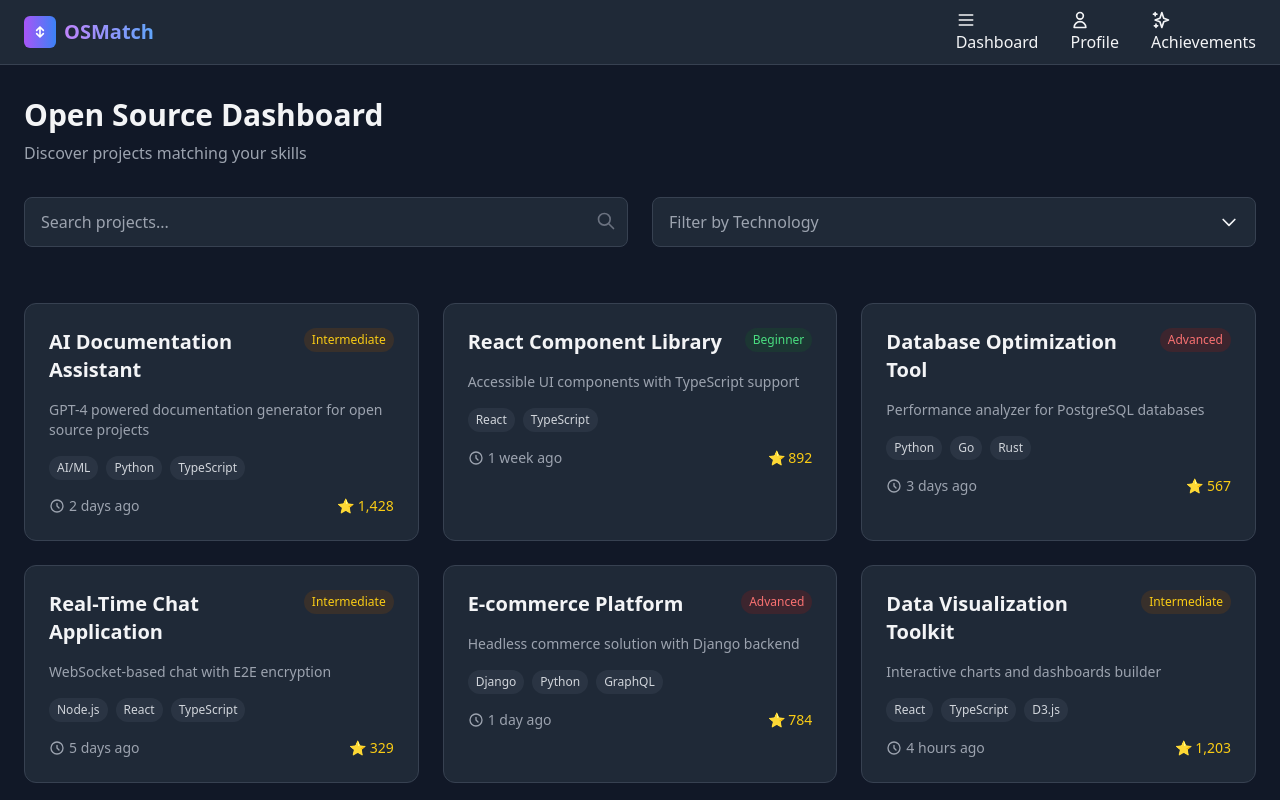
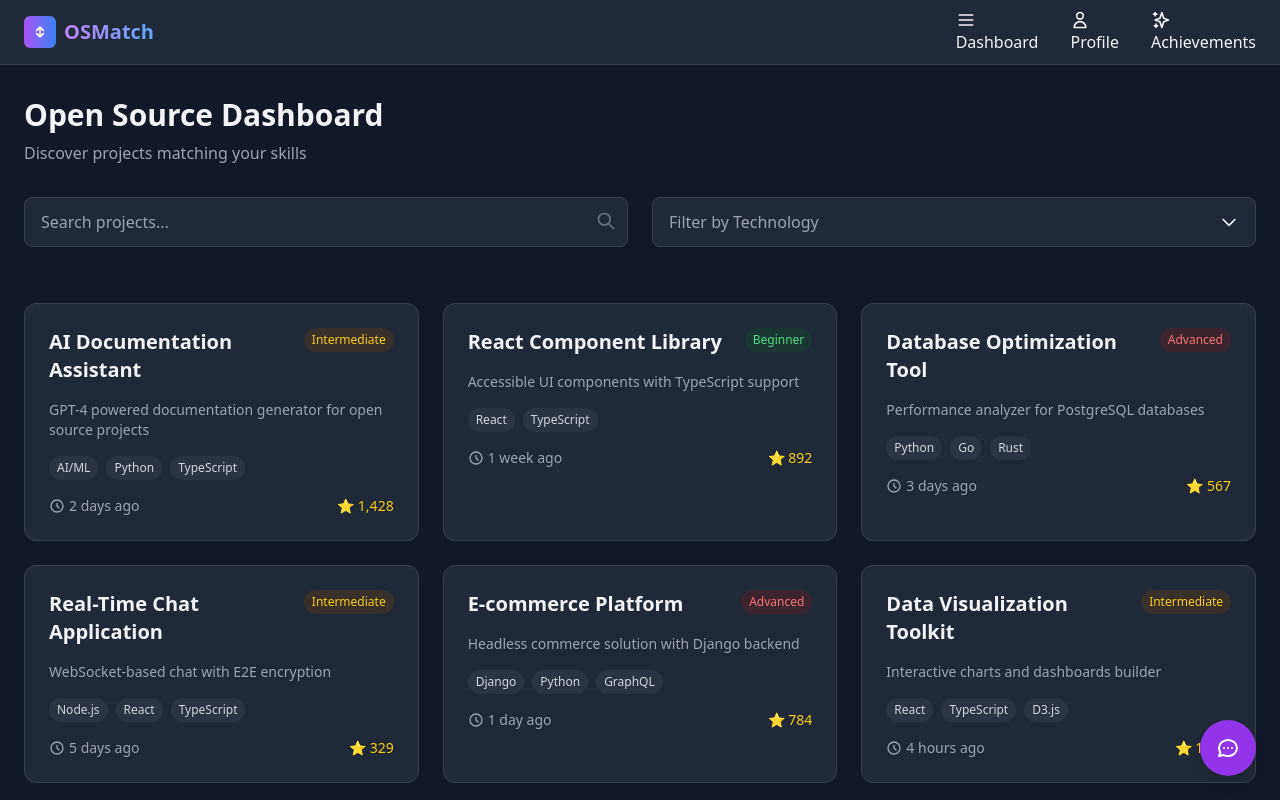
Before and after one commit to Kedar-1118/ILLUMINATI-SGU-HACKATHON, a React (Create React App) app in the folder client/: page / in a window 1280 px wide. Shown: the top 800 px of the page. Built offline with nearby package versions, Linux system fonts and the light colour scheme.

Commit message:
Update Dashboard.jsx with chatbot feature

```diff
--- a/client/src/Pages/Dashboard.jsx
+++ b/client/src/Pages/Dashboard.jsx
@@ -1,6 +1,7 @@
 import React, { useState, useEffect } from 'react';
 import Navbar from '../components/Navbar';
 import ProjectCard from '../components/ProjectCard';
+import ChatbotPopup from '../components/ChatbotPopup'; // Import the new chatbot component
 
 const Dashboard = () => {
   const [selectedTech, setSelectedTech] = useState([]);
@@ -132,7 +133,7 @@ const Dashboard = () => {
     }
   ];
 
-  // Filter logic remains the same
+  // Filter logic
   const toggleTech = (tech) => {
     setSelectedTech(prev =>
       prev.includes(tech)
@@ -316,6 +317,9 @@ const Dashboard = () => {
           )}
         </div>
       </main>
+
+      {/* Add the ChatbotPopup component here */}
+      <ChatbotPopup />
     </div>
   );
 };
```
